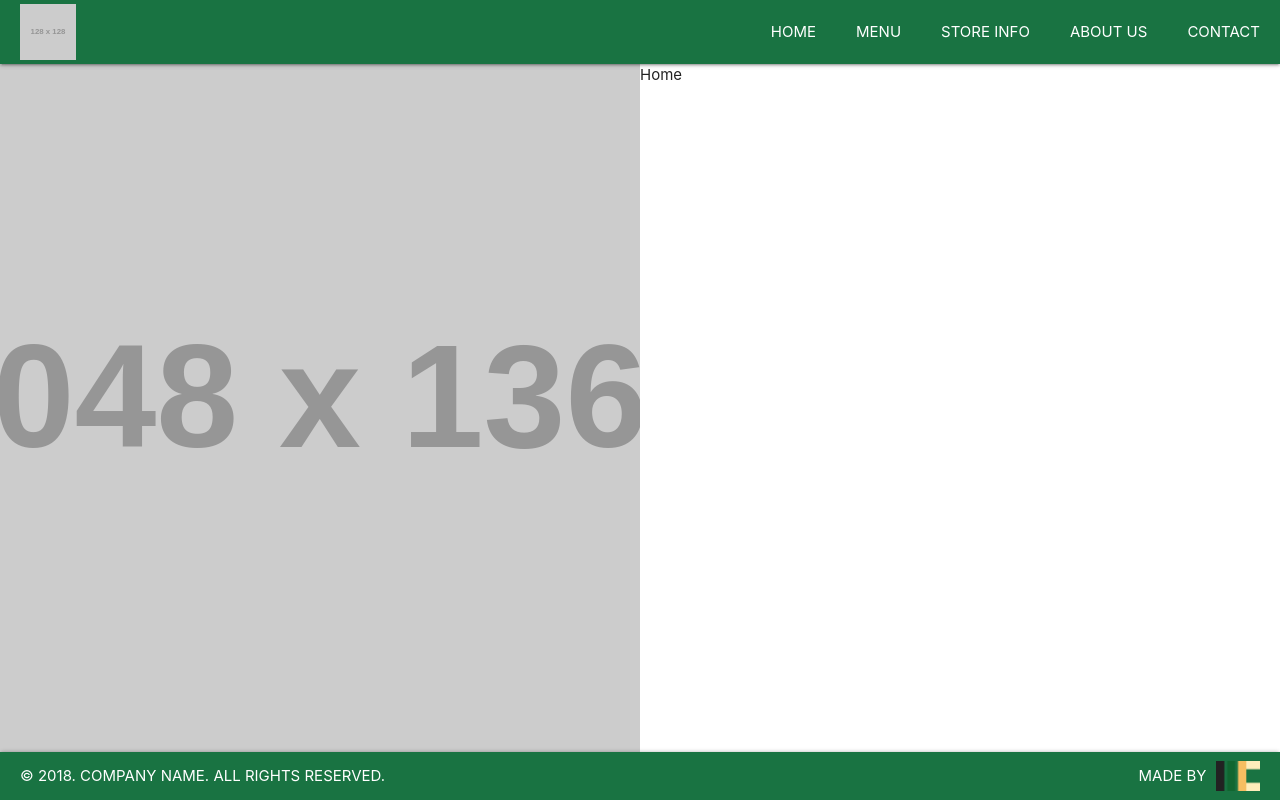
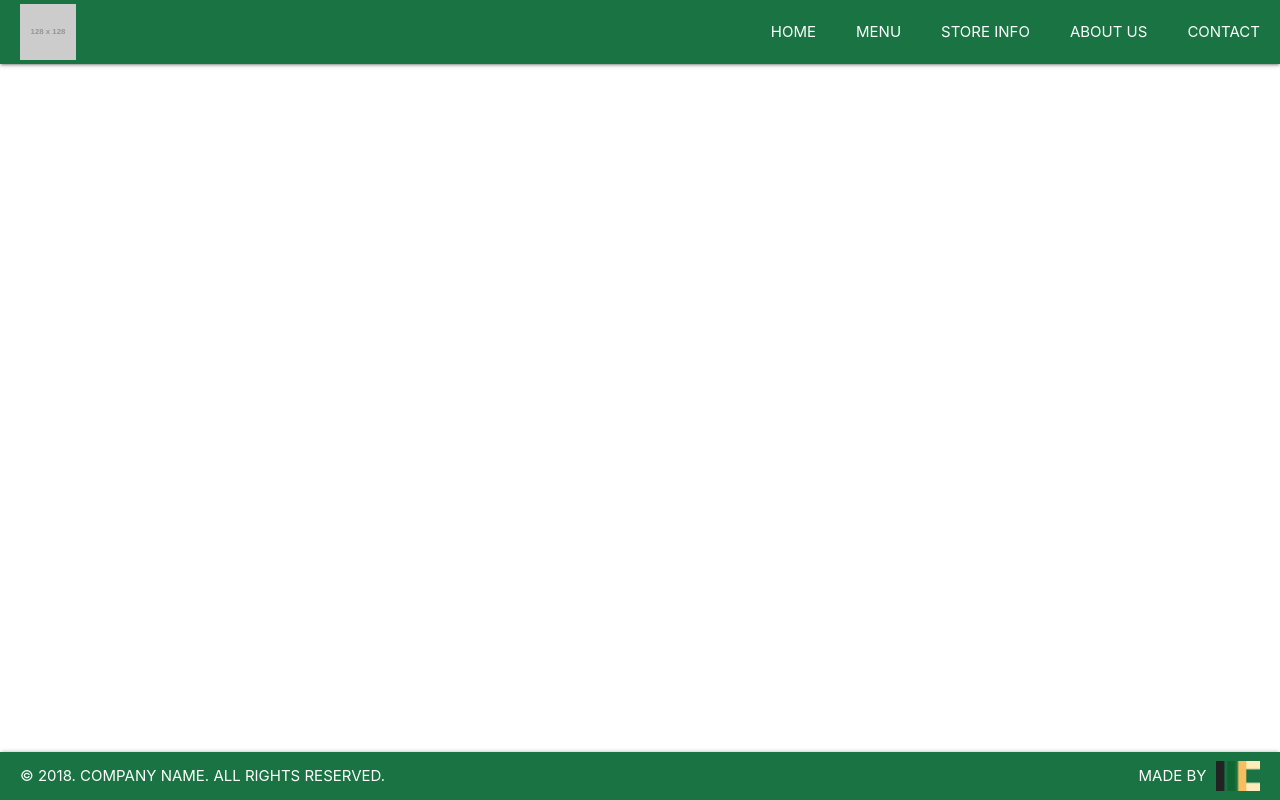
Before and after one commit to RealTayy/phonow-v2, a React (Create React App) app in the folder client/: page / in a window 1280 px wide. Built offline with nearby package versions, Linux system fonts and the light colour scheme.

Commit message:
heroku test

```diff
--- a/client/src/App.js
+++ b/client/src/App.js
@@ -17,12 +17,12 @@
       </header>
       <main>
         <Switch>
-          <Route exact path='/' component={Home} />
+          {/* <Route exact path='/' component={Home} />
           <Route exact path='/menu' component={Menu} />
           <Route exact path='/info' component={Info} />
           <Route exact path='/about' component={About} />
           <Route exact path='/contact' component={Contact} />
-          <Route component={Home} />
+          <Route component={Home} /> */}
         </Switch>
       </main>
       <footer>
```
